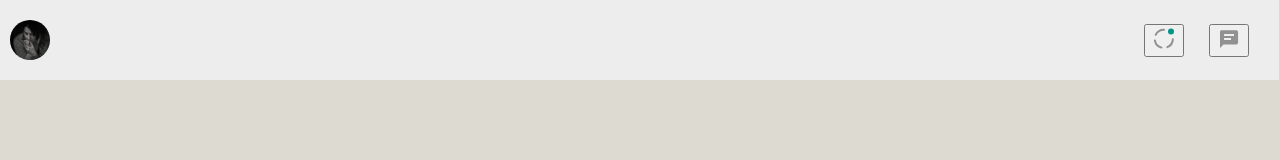
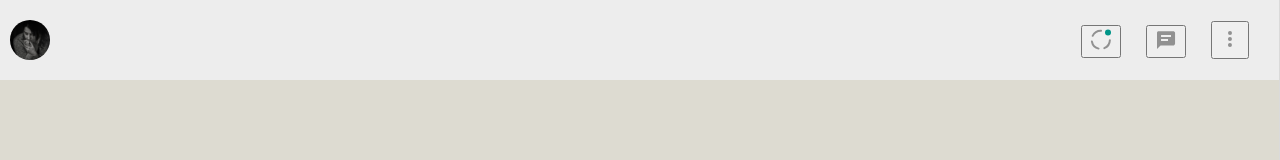
Before and after one commit to jazimabbas/whatsapp-web-ui, a React (Create React App) app: page / in a window 1280 px wide. Shown: the top 160 px of the page. Built offline with nearby package versions, Linux system fonts and the light colour scheme.

Commit message:
added Options Menu component

```diff
--- /dev/null
+++ b/src/pages/chat/components/option-menu/index.tsx
@@ -0,0 +1,110 @@
+import { useState } from "react";
+import styled from "styled-components";
+import Icon from "common/components/icons";
+
+const Container = styled.div`
+  position: relative;
+`;
+
+const Button = styled.button`
+  padding: 5px;
+  display: flex;
+  justify-content: center;
+  align-items: center;
+
+  &.btn-pressed {
+    border-radius: 50%;
+    background: #d5d5d5;
+  }
+`;
+
+const Options = styled.ul`
+  z-index: 1000;
+  top: 40px;
+  right: 0;
+  position: absolute;
+  width: 200px;
+  padding: 10px 0;
+  background-color: white;
+  border-radius: 3px;
+  box-shadow: 0 2px 5px 0 #00000042, 0 2px 10px 0 rgba(0, 0, 0, 0.16);
+  transition: all 0.2s ease-in;
+  opacity: 0;
+  transform: scale(0);
+
+  &.active {
+    opacity: 1;
+    transform: scale(1);
+  }
+
+  &.right {
+    right: unset;
+    left: -210px;
+  }
+`;
+
+const Option = styled.li`
+  padding: 15px 20px;
+  color: #000000;
+  font-size: 0.9rem;
+  cursor: pointer;
+
+  &:hover {
+    background: #f5f5f5;
+  }
+`;
+
+type OptionsMenuProps = {
+  iconClassName?: string;
+  className?: string;
+  iconId: string;
+  ariaLabel?: string;
+  options: string[];
+  position?: string;
+  showPressed?: boolean;
+  [x: string]: any;
+};
+
+export default function OptionsMenu(props: OptionsMenuProps) {
+  const [showOptions, setShowOptions] = useState(false);
+  const {
+    iconId,
+    options,
+    ariaLabel,
+    className,
+    iconClassName,
+    position = "left",
+    showPressed = true,
+  } = props;
+
+  const getBtnClassName = (): string => {
+    let _className = showOptions && showPressed ? "btn-pressed " : "";
+    _className += className ?? "";
+
+    return _className;
+  };
+
+  const getOptionsClassName = (): string => {
+    let className = showOptions ? "active " : "";
+    className += position === "right" ? "right" : "";
+
+    return className;
+  };
+
+  const handleClick = () => {
+    setShowOptions(!showOptions);
+  };
+
+  return (
+    <Container>
+      <Button aria-label={ariaLabel} className={getBtnClassName()} onClick={handleClick}>
+        <Icon id={iconId} className={iconClassName} />
+      </Button>
+      <Options className={getOptionsClassName()}>
+        {options.map((option) => (
+          <Option key={option}>{option}</Option>
+        ))}
+      </Options>
+    </Container>
+  );
+}
--- a/src/pages/chat/components/sidebar/index.tsx
+++ b/src/pages/chat/components/sidebar/index.tsx
@@ -1,5 +1,6 @@
 import Icon from "common/components/icons";
 import styled from "styled-components";
+import OptionsMenu from "../option-menu";
 
 const SidebarContainer = styled.aside`
   min-width: 300px;
@@ -36,7 +37,6 @@ const Header = styled.header`
   align-items: center;
   height: 60px;
   padding: 10px;
-  /* Fix for height bug with chat sidebar */
   min-height: 60px;
 `;
 
@@ -76,6 +76,21 @@ export default function Sidebar() {
           <button className="sidebar__action" aria-label="New chat">
             <Icon id="chat" className="icon" />
           </button>
+          <OptionsMenu
+            iconClassName="icon"
+            className="icon"
+            ariaLabel="Menu"
+            iconId="menu"
+            options={[
+              "New group",
+              "Create a room",
+              "Profile",
+              "Archived",
+              "Starred",
+              "Settings",
+              "Log out",
+            ]}
+          />
         </Actions>
       </Header>
     </SidebarContainer>
```
